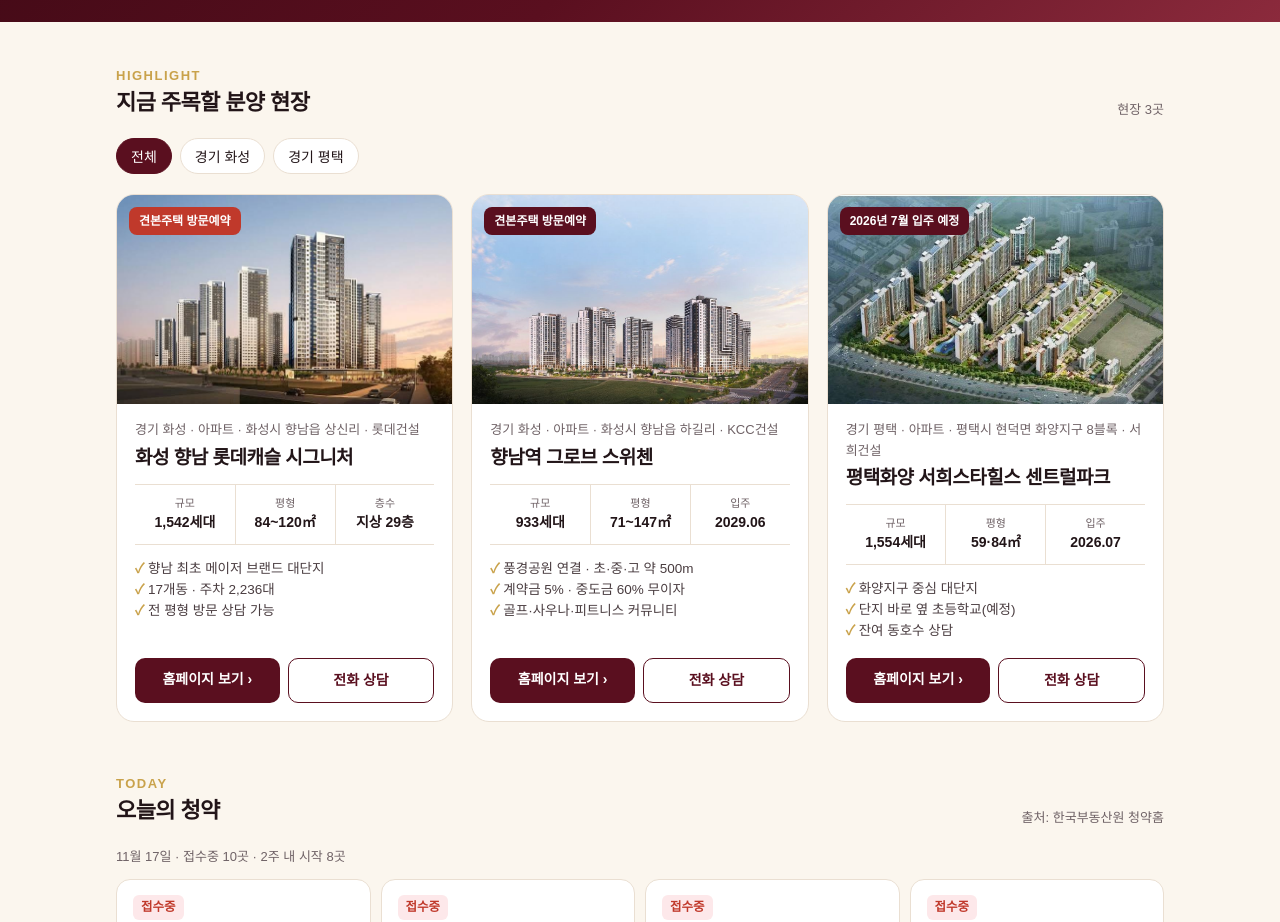
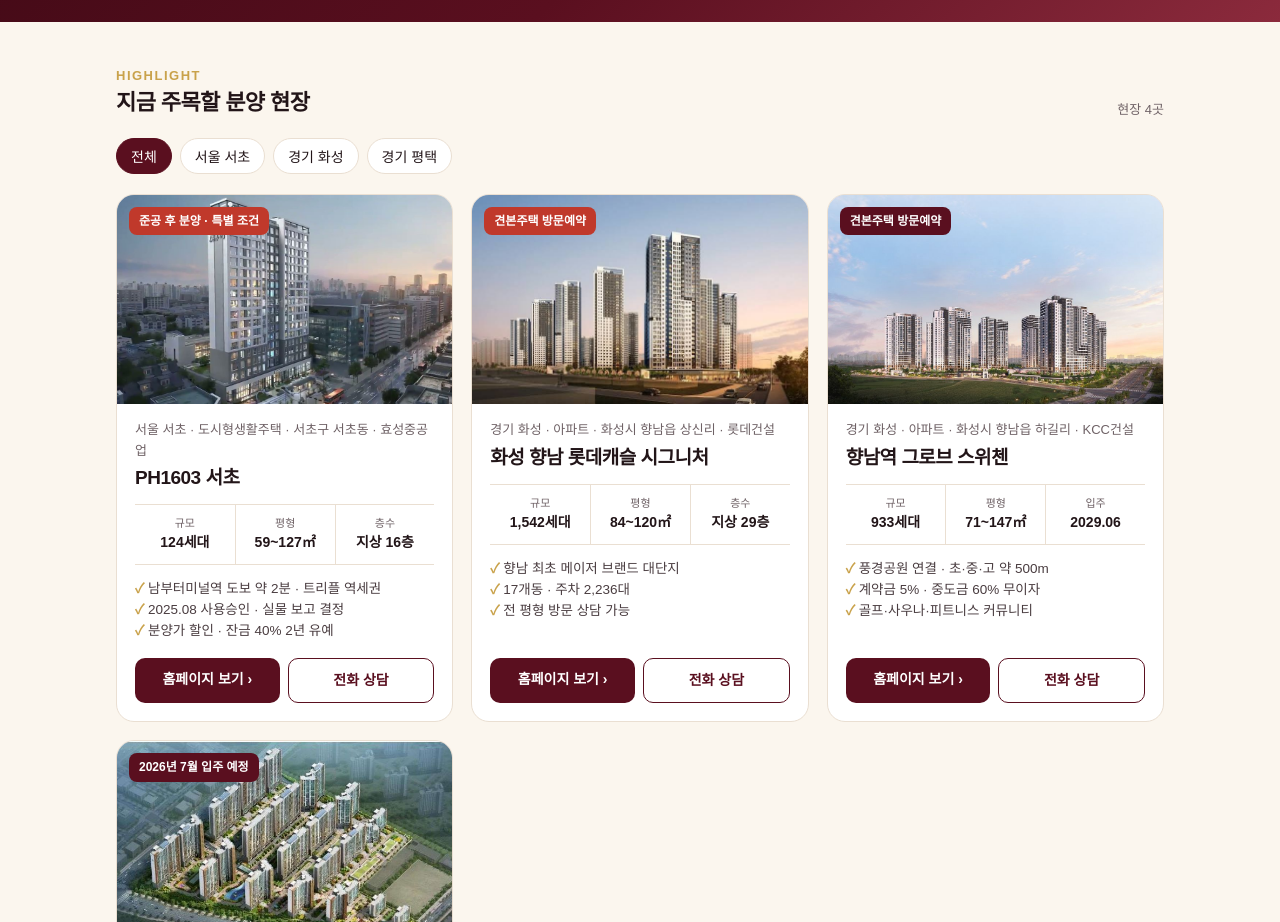
Before and after one commit to jmjj990312-afk/bunyang-portal, a plain HTML site: page index.html in a window 1280 px wide. Shown: the part 420-1342 px from the top of the page. Drawn offline with Linux system fonts and the light colour scheme.

Commit message:
포털에 PH1603 서초 추가
Co-Authored-By: Claude Opus 5.5 <noreply@anthropic.com>

```diff
--- a/index.html
+++ b/index.html
@@ -155,6 +155,15 @@ footer b{color:var(--ink)}
 /* ▼ 현장 목록: 새 현장은 여기에 한 덩어리만 추가하면 됩니다 */
 const SITES = [
   {
+    name: "PH1603 서초",
+    region: "서울 서초", type: "도시형생활주택",
+    loc: "서초구 서초동 · 효성중공업",
+    img: "img/seocho.jpg", tag: "준공 후 분양 · 특별 조건", hot: true,
+    spec: [["규모","124세대"],["평형","59~127㎡"],["층수","지상 16층"]],
+    points: ["남부터미널역 도보 약 2분 · 트리플 역세권","2025.08 사용승인 · 실물 보고 결정","분양가 할인 · 잔금 40% 2년 유예"],
+    url: "https://seocho.bunyangnice.com/"
+  },
+  {
     name: "화성 향남 롯데캐슬 시그니처",
     region: "경기 화성", type: "아파트",
     loc: "화성시 향남읍 상신리 · 롯데건설",
```
Also changed, not shown: img/seocho.jpg (added).
